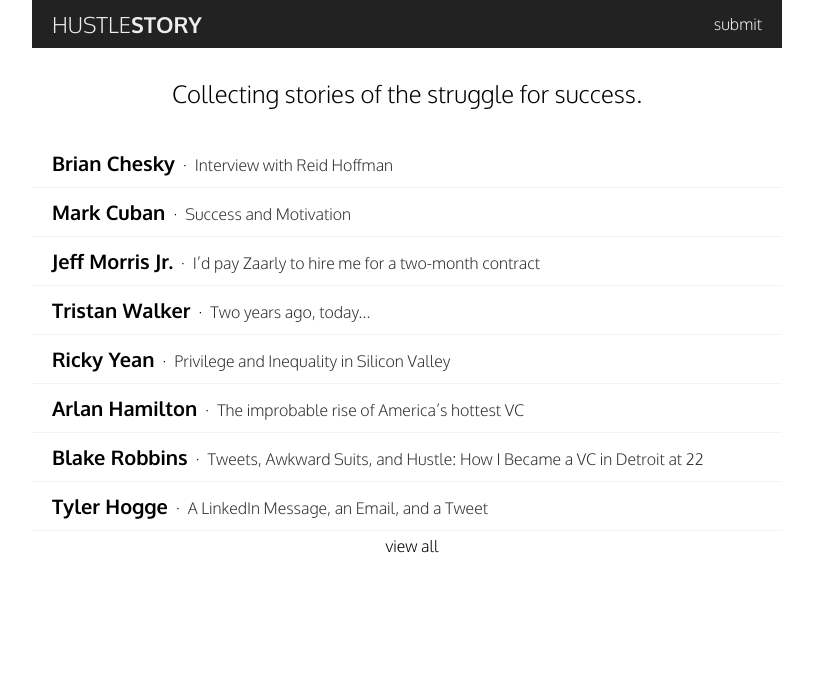
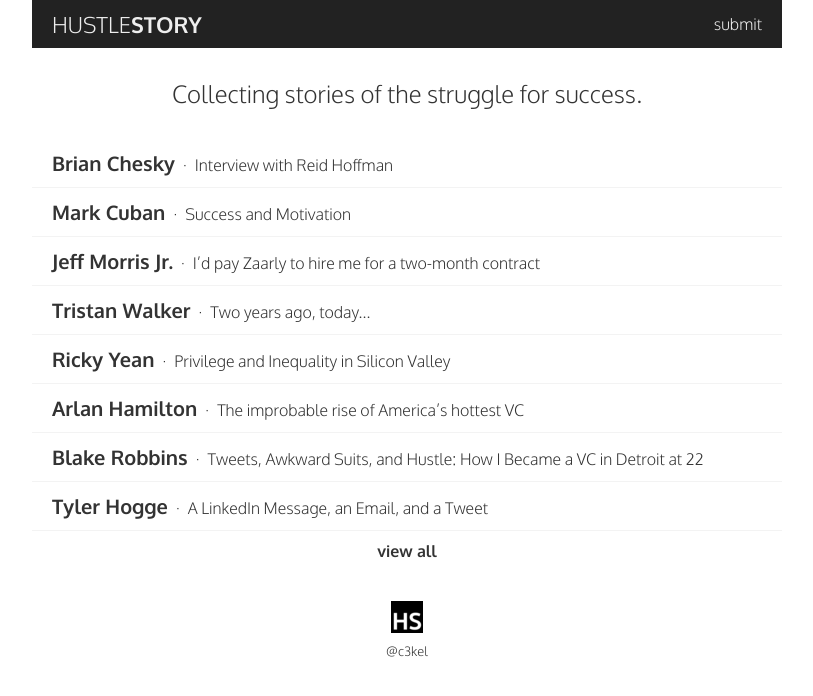
Before and after one commit to cameronk/hustlestory, a Jekyll site: the page built from index.md, in a window 1280 px wide. Shown: the top 696 px of the page, without its empty margins (233-1046 px from the left). Built offline with Jekyll 4.4.1, drawn with Linux system fonts in a browser that asks for light colours.

Commit message:
Add footer

```diff
--- a/_layouts/default.html
+++ b/_layouts/default.html
@@ -35,6 +35,12 @@
         <section id="main">
             {{ content }}
         </section>
+        <footer>
+            <img src="{{ "/assets/favicon-32x32.png" | absolute_url }}" />
+            <div>
+                <a href="https://twitter.com/c3kel" target="_blank">@c3kel</a>
+            </div>
+        </footer>
     </div>
     {% if site.google_analytics %}
         <script>
--- a/_layouts/home.html
+++ b/_layouts/home.html
@@ -16,6 +16,6 @@ layout: default
         {% endif %}
     {% endfor %}
     <a href="{{ '/all' | relative_url }}" class="story view-all">
-        view all
+        <strong>view all</strong>
     </a>
 </div>
--- a/_sass/default.scss
+++ b/_sass/default.scss
@@ -5,6 +5,7 @@ body {
     margin: 0;
     padding: 0;
     font-family: "Oxygen", Verdana, Geneva;
+    color: #333;
 }
 
 a {
@@ -52,7 +53,22 @@ header {
 }
 
 section#main { }
-footer { }
+footer {
+    margin-top: $gutter;
+    text-align: center;
+
+    @include for-large-screens {
+        margin-top: $gutter * 1.5;
+    }
+
+    div {
+        margin-top: 3px;
+        a {
+            font-size: 13px;
+            // color: #000;
+        }
+    }
+}
 h1,h2,h3,h4,h5,h6 { font-weight: 300; }
 
 
@@ -75,6 +91,9 @@ h1,h2,h3,h4,h5,h6 { font-weight: 300; }
 
     &.view-all {
         justify-content: center;
+        padding-top: $gutter / 2;
+        padding-bottom: $gutter / 2;
+        padding-right: $gutter; // fix imbalance
     }
 
     @include for-small-screens {
@@ -122,7 +141,7 @@ h1,h2,h3,h4,h5,h6 { font-weight: 300; }
         display: inline-block;
         margin: 0;
         text-overflow: ellipsis;
-        color: #333;
+        // color: #333;
 
         @include for-small-screens {
             display: block;
```
Also changed, not shown: 2 other files.
